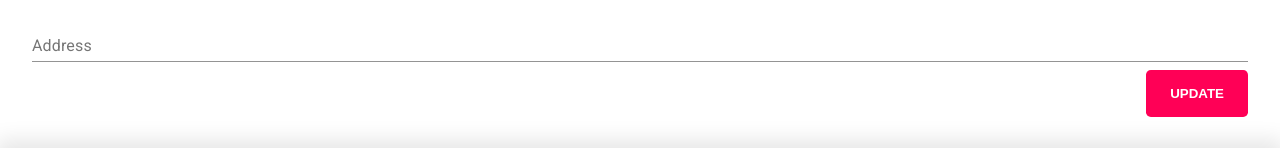
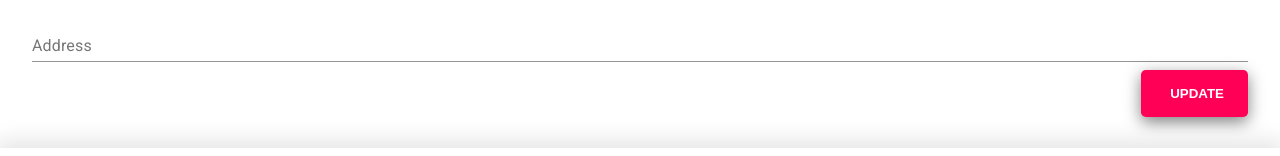
Before and after one commit to John-MBDP/phoenix, a Next.js app: page /personal-info in a window 1280 px wide. Shown: the part 596-752 px from the top of the page. Built offline with nearby package versions, Linux system fonts and the light colour scheme.

Commit message:
add passing in icon as a prop

```diff
--- a/components/Button/index.jsx
+++ b/components/Button/index.jsx
@@ -1,30 +1,50 @@
-const StyledButton = ({ children, color, onClick, ...restprops }) => {
+const StyledButton = ({
+  children,
+  color,
+  onClick,
+  justifyContent,
+  icon,
+  padding,
+  ...restprops
+}) => {
   return (
     <div className="container">
-      <button
-        {...restprops}
-        variant="contained"
-        size="large"
-        className="button"
-        onClick={() => onClick()}
-      >
-        {children}
+      <button {...restprops} className="button" onClick={() => onClick()}>
+        <div className="innerContainer">
+          <div className="icon">{icon}</div>
+          <div className="message">{children}</div>
+        </div>
       </button>
+
       <style jsx>{`
+        .innerContainer {
+          display: flex;
+          justify-content: space-between;
+        }
+        .message {
+          margin-left: 0.3rem;
+          display: flex;
+          align-items: center;
+        }
         .button {
           background-color: ${color ? color : "#ff0056"};
           color: white;
           border: none;
           margin-bottom: 2rem;
-          padding: 1rem 1.5rem;
+          padding: ${padding || "1rem 1.5rem"};
           border-radius: 0.3rem;
           text-transform: uppercase;
           font-weight: 800;
+          display: flex;
+          justify-content: space-between;
+          box-shadow: 0 5px 1rem rgba(0, 0, 0, 0.5);
         }
-
+        .icon {
+        }
         .container {
           display: flex;
-          justify-content: flex-end;
+          position: relative;
+          justify-content: ${justifyContent ? justifyContent : "flex-end"};
         }
       `}</style>
     </div>
```
